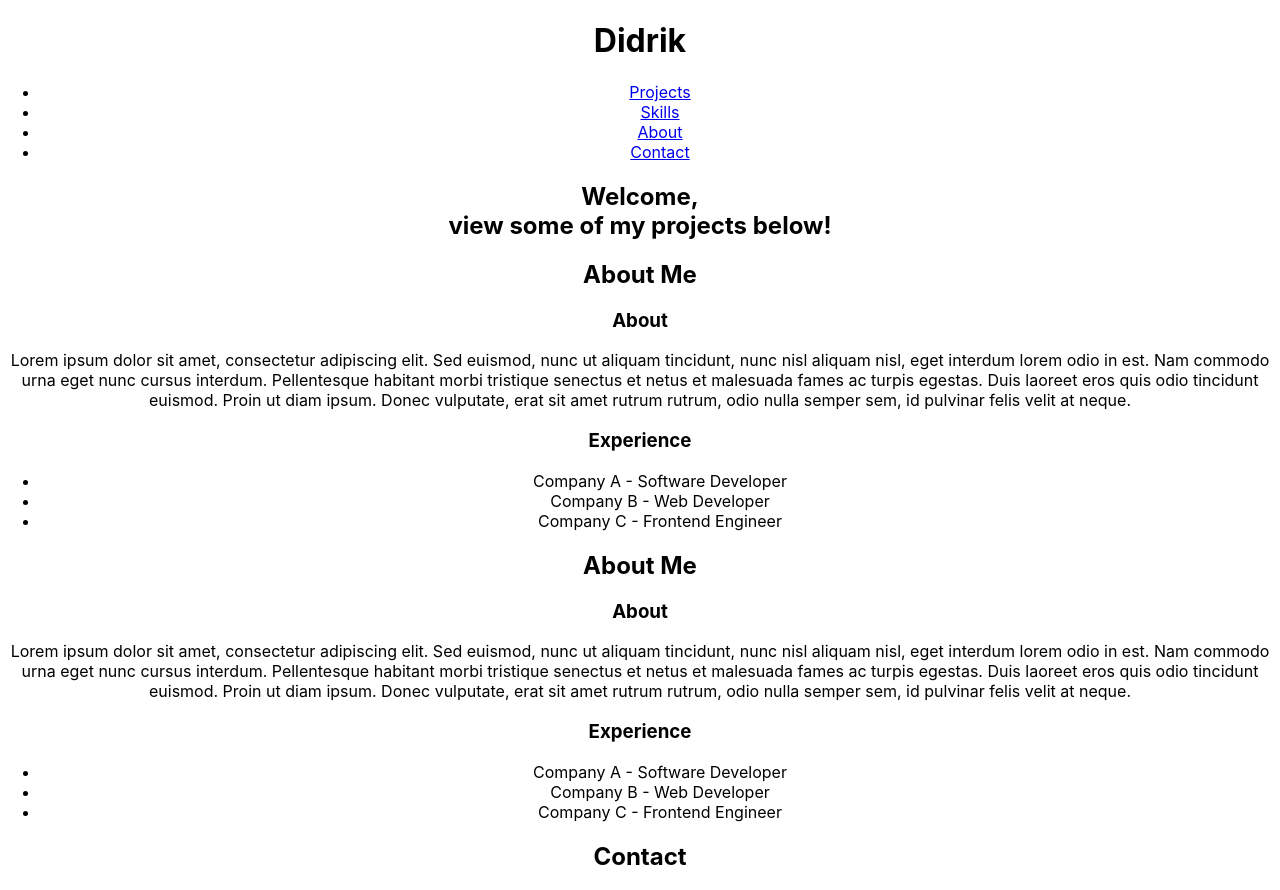
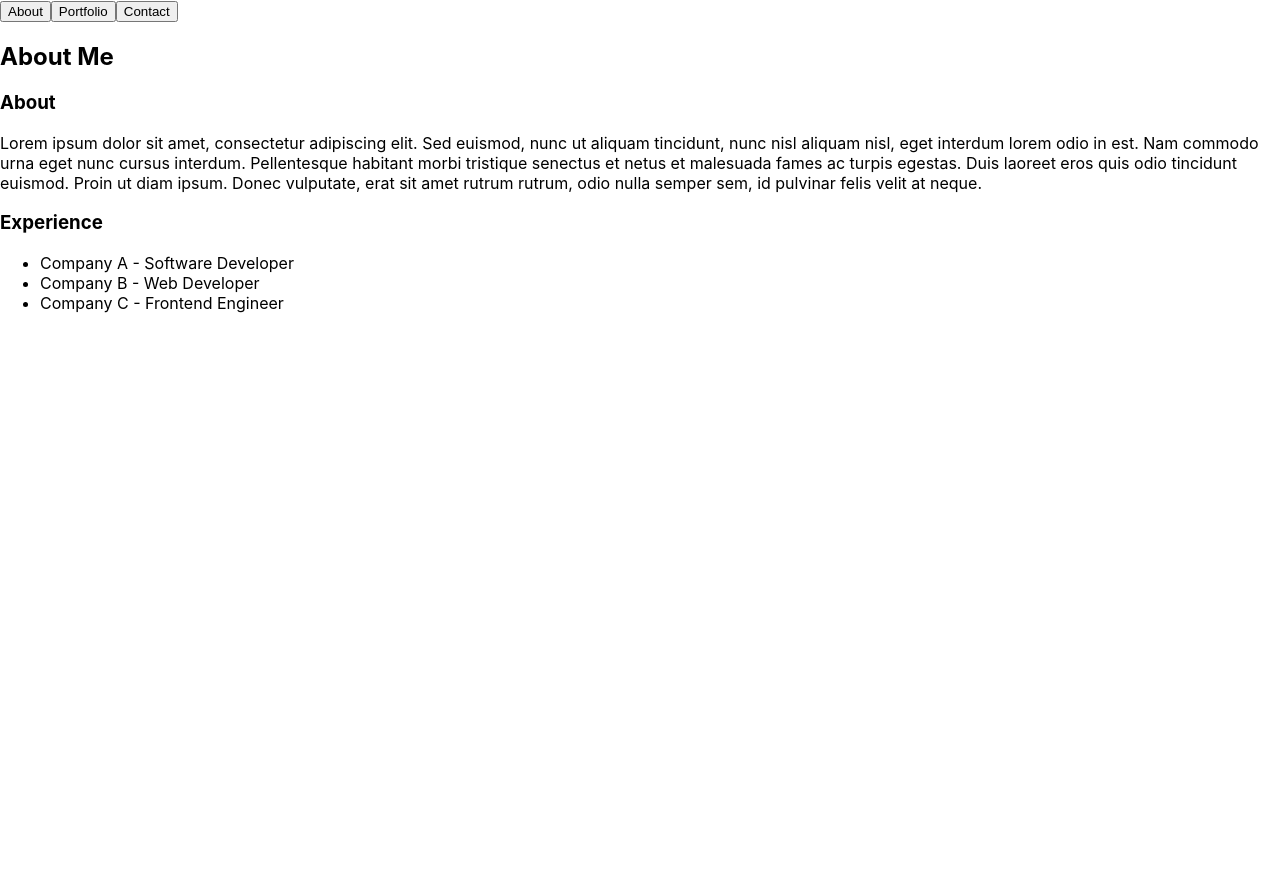
Before and after one commit to DidrikLindberg/react-portfolio, a React (Create React App) app: page / in a window 1280 px wide. Shown: the top 890 px of the page. After the commit the page ends 800 px from the top, so only its background shows below. Built offline with nearby package versions, Linux system fonts and the light colour scheme; the HTML template or start-up script is replaced by a standard one.

Commit message:
contact form req field

```diff
--- a/src/App.js
+++ b/src/App.js
@@ -1,20 +1,30 @@
-import React from 'react';
+import React, { useState } from 'react';
 import Header from './components/Header';
 import About from './components/About';
 import Portfolio from './components/Portfolio';
 import Contact from './components/Contact';
-// import Resume from './components/Resume';
-// import Footer from './components/Footer';
-import './App.css';
+// import Footer from './Footer';
 
 function App() {
+  const [activeComponent, setActiveComponent] = useState('About');
+
+  const renderComponent = () => {
+    switch (activeComponent) {
+      case 'About':
+        return <About />;
+      case 'Portfolio':
+        return <Portfolio />;
+      case 'Contact':
+        return <Contact />;
+      default:
+        return null;
+    }
+  };
+
   return (
-    <div className="App">
-      <Header />
-      <About />
-      <Portfolio />
-      <Contact />
-      {/* <Resume /> */}
+    <div>
+      <Header setActiveComponent={setActiveComponent} />
+      {renderComponent()}
       {/* <Footer /> */}
     </div>
   );
--- a/src/components/Contact.js
+++ b/src/components/Contact.js
@@ -1,28 +1,92 @@
-import React from 'react';
+import React, { useState } from 'react';
 
-function Contact() {
+function ContactForm() {
+  const [name, setName] = useState('');
+  const [email, setEmail] = useState('');
+  const [message, setMessage] = useState('');
+  const [nameError, setNameError] = useState(false);
+  const [emailError, setEmailError] = useState(false);
+
+  const handleNameChange = (e) => {
+    setName(e.target.value);
+    setNameError(false);
+  };
+
+  const handleEmailChange = (e) => {
+    setEmail(e.target.value);
+    setEmailError(false);
+  };
+
+  const handleMessageChange = (e) => {
+    setMessage(e.target.value);
+  };
+
+  const handleSubmit = (e) => {
+    e.preventDefault();
+
+    // Validate name and email fields
+    if (!name) {
+      setNameError(true);
+    }
+    if (!email) {
+      setEmailError(true);
+    }
+
+    // Submit form if all fields are valid
+    if (name && email) {
+      // TODO: Perform form submission or other necessary actions
+      console.log('Form submitted:', { name, email, message });
+
+      // Clear form fields
+      setName('');
+      setEmail('');
+      setMessage('');
+    }
+  };
+
   return (
     <section id="contact">
       <div className="container">
         <h1 className="sub-title">Contact</h1>
-        <form>
+        <form onSubmit={handleSubmit}>
           <div className="form-group">
-            <label htmlFor="name">Name</label>
-            <input type="text" id="name" name="name" required />
+            <label htmlFor="name">Name:</label>
+            <input
+              type="text"
+              id="name"
+              name="name"
+              value={name}
+              onChange={handleNameChange}
+              required
+            />
+            {nameError && <p className="error">Name is required</p>}
           </div>
           <div className="form-group">
-            <label htmlFor="email">Email</label>
-            <input type="email" id="email" name="email" required />
+            <label htmlFor="email">Email:</label>
+            <input
+              type="email"
+              id="email"
+              name="email"
+              value={email}
+              onChange={handleEmailChange}
+              required
+            />
+            {emailError && <p className="error">Invalid email address</p>}
           </div>
           <div className="form-group">
-            <label htmlFor="message">Message</label>
-            <textarea id="message" name="message" required></textarea>
+            <label htmlFor="message">Message:</label>
+            <textarea
+              id="message"
+              name="message"
+              value={message}
+              onChange={handleMessageChange}
+            />
           </div>
-          <button type="submit">Send</button>
+          <button type="submit">Submit</button>
         </form>
       </div>
     </section>
   );
 }
 
-export default Contact;
+export default ContactForm;
--- a/src/components/Header.js
+++ b/src/components/Header.js
@@ -1,30 +1,18 @@
 import React from 'react';
 
-function Header() {
+function Header({ setActiveComponent }) {
+  const handleButtonClick = (componentName) => {
+    setActiveComponent(componentName);
+  };
+
   return (
     <header>
-      <h1>Didrik</h1>
-      <nav>
-        <ul>
-          <li>
-            <a href="#projects">Projects</a>
-          </li>
-          <li>
-            <a href="#skills">Skills</a>
-          </li>
-          <li>
-            <a href="#about">About</a>
-          </li>
-          <li>
-            <a href="#contact">Contact</a>
-          </li>
-        </ul>
-      </nav>
-      <div className="welcome-text">
-        <h2>
-          Welcome, <br />
-          <span className="Greetings">view some of my projects below!</span>
-        </h2>
+      <div className="container">
+        <nav>
+          <button onClick={() => handleButtonClick('About')}>About</button>
+          <button onClick={() => handleButtonClick('Portfolio')}>Portfolio</button>
+          <button onClick={() => handleButtonClick('Contact')}>Contact</button>
+        </nav>
       </div>
     </header>
   );
--- a/src/components/Portfolio.js
+++ b/src/components/Portfolio.js
@@ -1,24 +1,37 @@
 import React from 'react';
 
-function About() {
+function Portfolio() {
   return (
-    <section id="about">
+    <section id="projects">
       <div className="container">
-        <h1 className="sub-title">About Me</h1>
-        <div className="about-list">
-          <div className="about">
-            <h3>About</h3>
+        <h1 className="sub-title">Projects</h1>
+        <div className="project-list">
+          <div className="card">
+            <h3>Project 1</h3>
             <p>
-              Lorem ipsum dolor sit amet, consectetur adipiscing elit. Sed euismod, nunc ut aliquam tincidunt, nunc nisl aliquam nisl, eget interdum lorem odio in est. Nam commodo urna eget nunc cursus interdum. Pellentesque habitant morbi tristique senectus et netus et malesuada fames ac turpis egestas. Duis laoreet eros quis odio tincidunt euismod. Proin ut diam ipsum. Donec vulputate, erat sit amet rutrum rutrum, odio nulla semper sem, id pulvinar felis velit at neque.
+              Project 1 description
+              <a href="https://didriklindberg.github.io/savvy-chef/">
+                <img src="./assets/2023-04-13 23.03.34.gif" alt="Project1" />
+              </a>
             </p>
           </div>
-          <div className="about">
-            <h3>Experience</h3>
-            <ul>
-              <li>Company A - Software Developer</li>
-              <li>Company B - Web Developer</li>
-              <li>Company C - Frontend Engineer</li>
-            </ul>
+          <div className="card">
+            <h3>Project 2</h3>
+            <p>
+              Project 2 description
+              <a href="https://memomates.herokuapp.com/login">
+                <img src="./assets/images/Screenshot 2023-05-11 105012.png" alt="Project2" />
+              </a>
+            </p>
+          </div>
+          <div className="card">
+            <h3>Project 3</h3>
+            <p>
+              Project 3 description
+              <a href="https://www.youtube.com/watch?v=eBGIQ7ZuuiU">
+                <img src="./assets/images/7365622-middle.png" alt="Project3" />
+              </a>
+            </p>
           </div>
         </div>
       </div>
@@ -26,4 +39,4 @@ function About() {
   );
 }
 
-export default About;
+export default Portfolio;
```
